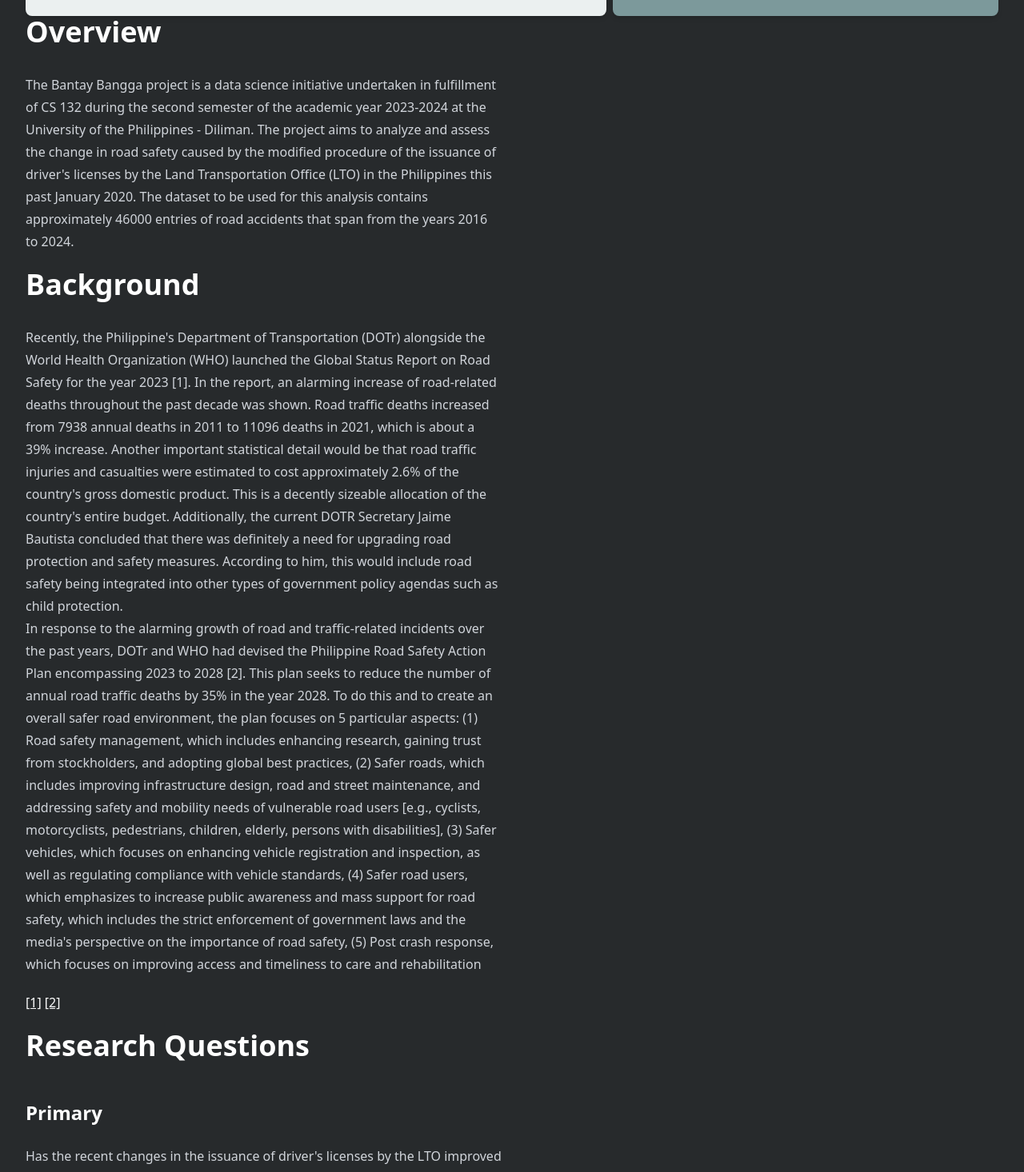
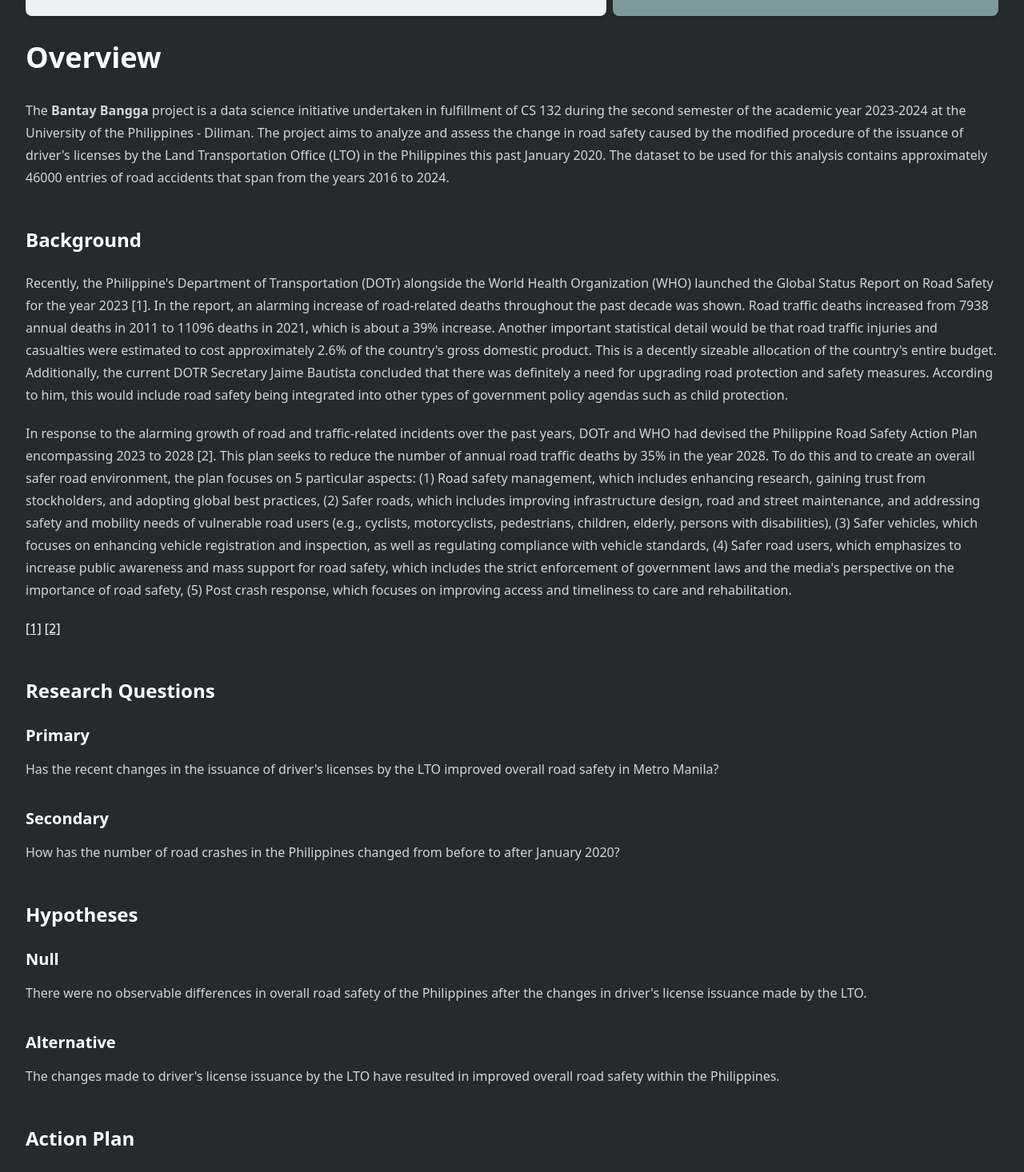
Before and after one commit to bantay-bangga/bantay-bangga.github.io, a SvelteKit app: page / in a window 1280 px wide. Shown: the part 560-2026 px from the top of the page at 80% size. Built offline with nearby package versions, Linux system fonts and the light colour scheme.

Commit message:
refactor: simplify markup for introduction

```diff
--- a/src/routes/+page.svelte
+++ b/src/routes/+page.svelte
@@ -2,53 +2,44 @@
     import Hero from './Hero.svelte';
 </script>
 
+<div class="space-y-8">
     <Hero />
-
-<article class="prose prose-invert">
+    <article class="prose prose-invert max-w-none">
         <h1>Overview</h1>
-
         <p>
-        The Bantay Bangga project is a data science initiative undertaken in fulfillment of CS 132 during the second
-        semester of the academic year 2023-2024 at the University of the Philippines - Diliman. The project aims to
-        analyze and assess the change in road safety caused by the modified procedure of the issuance of driver's
+            The <b>Bantay Bangga</b> project is a data science initiative undertaken in fulfillment of CS 132 during the
+            second semester of the academic year 2023-2024 at the University of the Philippines - Diliman. The project aims
+            to analyze and assess the change in road safety caused by the modified procedure of the issuance of driver's
             licenses by the Land Transportation Office (LTO) in the Philippines this past January 2020. The dataset to be
             used for this analysis contains approximately 46000 entries of road accidents that span from the years 2016 to
             2024.
         </p>
-
-    <h1>Background</h1>
-    <!-- CONTENT -->
+        <h2>Background</h2>
         <p>
-        <!-- NOTE: We only need 1-3 references, so far we've got 2. -->
-
-        <!-- FIRST REFERENCE -->
-        Recently, the Philippine's Department of Transportation (DOTr) alongside the World Health Organization (WHO) launched
-        the Global Status Report on Road Safety for the year 2023 [1]. In the report, an alarming increase of road-related
-        deaths throughout the past decade was shown. Road traffic deaths increased from 7938 annual deaths in 2011 to 11096
-        deaths in 2021, which is about a 39% increase. Another important statistical detail would be that road traffic injuries
-        and casualties were estimated to cost approximately 2.6% of the country's gross domestic product. This is a decently
-        sizeable allocation of the country's entire budget. Additionally, the current DOTR Secretary Jaime Bautista concluded
-        that there was definitely a need for upgrading road protection and safety measures. According to him, this would
-        include road safety being integrated into other types of government policy agendas such as child protection.
-
-        <br />
-        <!-- SECOND REFERENCE-->
-        In response to the alarming growth of road and traffic-related incidents over the past years, DOTr and WHO had devised
-        the Philippine Road Safety Action Plan encompassing 2023 to 2028 [2]. This plan seeks to reduce the number of annual
-        road traffic deaths by 35% in the year 2028. To do this and to create an overall safer road environment, the plan
-        focuses on 5 particular aspects: (1) Road safety management, which includes enhancing research, gaining trust from
-        stockholders, and adopting global best practices, (2) Safer roads, which includes improving infrastructure design,
-        road and street maintenance, and addressing safety and mobility needs of vulnerable road users [e.g., cyclists, motorcyclists,
-        pedestrians, children, elderly, persons with disabilities], (3) Safer vehicles, which focuses on enhancing vehicle
-        registration and inspection, as well as regulating compliance with vehicle standards, (4) Safer road users, which
-        emphasizes to increase public awareness and mass support for road safety, which includes the strict enforcement of
-        government laws and the media's perspective on the importance of road safety, (5) Post crash response, which focuses
-        on improving access and timeliness to care and rehabilitation
-
-        <br />
-        <!-- THIRD REFERENCE -->
+            Recently, the Philippine's Department of Transportation (DOTr) alongside the World Health Organization (WHO)
+            launched the Global Status Report on Road Safety for the year 2023 [1]. In the report, an alarming increase
+            of road-related deaths throughout the past decade was shown. Road traffic deaths increased from 7938 annual
+            deaths in 2011 to 11096 deaths in 2021, which is about a 39% increase. Another important statistical detail
+            would be that road traffic injuries and casualties were estimated to cost approximately 2.6% of the
+            country's gross domestic product. This is a decently sizeable allocation of the country's entire budget.
+            Additionally, the current DOTR Secretary Jaime Bautista concluded that there was definitely a need for
+            upgrading road protection and safety measures. According to him, this would include road safety being
+            integrated into other types of government policy agendas such as child protection.
         </p>
-    <!-- REFERENCES -->
+        <p>
+            In response to the alarming growth of road and traffic-related incidents over the past years, DOTr and WHO
+            had devised the Philippine Road Safety Action Plan encompassing 2023 to 2028 [2]. This plan seeks to reduce
+            the number of annual road traffic deaths by 35% in the year 2028. To do this and to create an overall safer
+            road environment, the plan focuses on 5 particular aspects: (1) Road safety management, which includes
+            enhancing research, gaining trust from stockholders, and adopting global best practices, (2) Safer roads,
+            which includes improving infrastructure design, road and street maintenance, and addressing safety and
+            mobility needs of vulnerable road users (e.g., cyclists, motorcyclists, pedestrians, children, elderly,
+            persons with disabilities), (3) Safer vehicles, which focuses on enhancing vehicle registration and
+            inspection, as well as regulating compliance with vehicle standards, (4) Safer road users, which emphasizes
+            to increase public awareness and mass support for road safety, which includes the strict enforcement of
+            government laws and the media's perspective on the importance of road safety, (5) Post crash response, which
+            focuses on improving access and timeliness to care and rehabilitation.
+        </p>
         <p>
             <a
                 href="https://www.who.int/philippines/news/detail/18-12-2023-dotr--who--road-safety-partners-launch-global-status-report-on-road-safety-2023-in-the-philippines"
@@ -59,39 +50,33 @@
                 target="_blank">[2]</a
             >
         </p>
-
-    <h1>Research Questions</h1>
-
-    <h2>Primary</h2>
+        <h2>Research Questions</h2>
+        <h3>Primary</h3>
         <p>
             Has the recent changes in the issuance of driver's licenses by the LTO improved overall road safety in Metro
             Manila?
         </p>
-
-    <h2>Secondary</h2>
+        <h3>Secondary</h3>
         <p>How has the number of road crashes in the Philippines changed from before to after January 2020?</p>
-
-    <h1>Hypotheses</h1>
-
-    <h2>Null</h2>
+        <h2>Hypotheses</h2>
+        <h3>Null</h3>
         <p>
             There were no observable differences in overall road safety of the Philippines after the changes in driver's
             license issuance made by the LTO.
         </p>
-
-    <h2>Alternative</h2>
+        <h3>Alternative</h3>
         <p>
-        The changes made to driver's license issuance by the LTO have resulted in improved overall road safety within
-        the Philippines.
+            The changes made to driver's license issuance by the LTO have resulted in improved overall road safety
+            within the Philippines.
         </p>
-
-    <h1>Action Plan</h1>
-
+        <h2>Action Plan</h2>
         <p>
             Examine the frequency and severity of recorded road incidents before and after the implementation of new LTO
-        policy on January 2020. Succeeding the analysis and assessment of road crashes before and after the LTO driver's
-        license issuance changes, we'll provide researchers and government personnel tangible and quantitative proof on
-        the improvements (or lack thereof) brought by these modifications. These may be used by local road and traffic
-        enforcement to see which certain aspects of road safety in the Philippines are lacking, and act accordingly.
+            policy on January 2020. Succeeding the analysis and assessment of road crashes before and after the LTO
+            driver's license issuance changes, we'll provide researchers and government personnel tangible and
+            quantitative proof on the improvements (or lack thereof) brought by these modifications. These may be used
+            by local road and traffic enforcement to see which certain aspects of road safety in the Philippines are
+            lacking, and act accordingly.
         </p>
     </article>
+</div>
```
Lines whose indentation alone changed are shown as unchanged.
